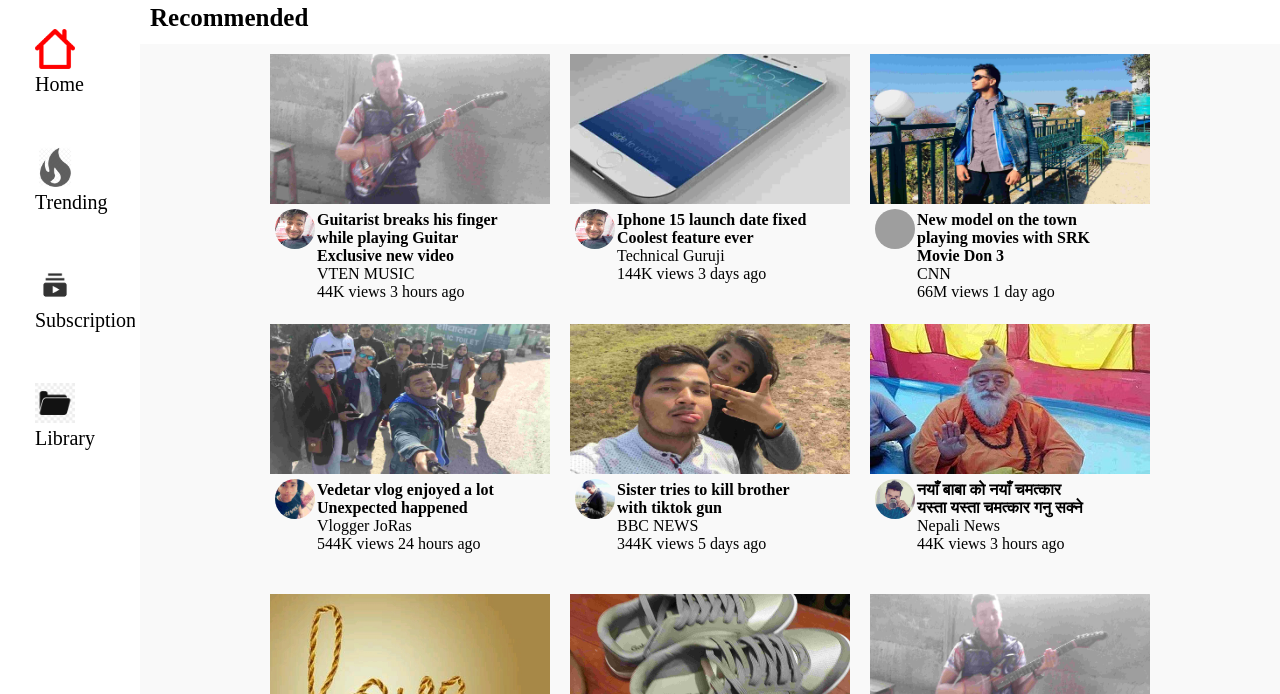
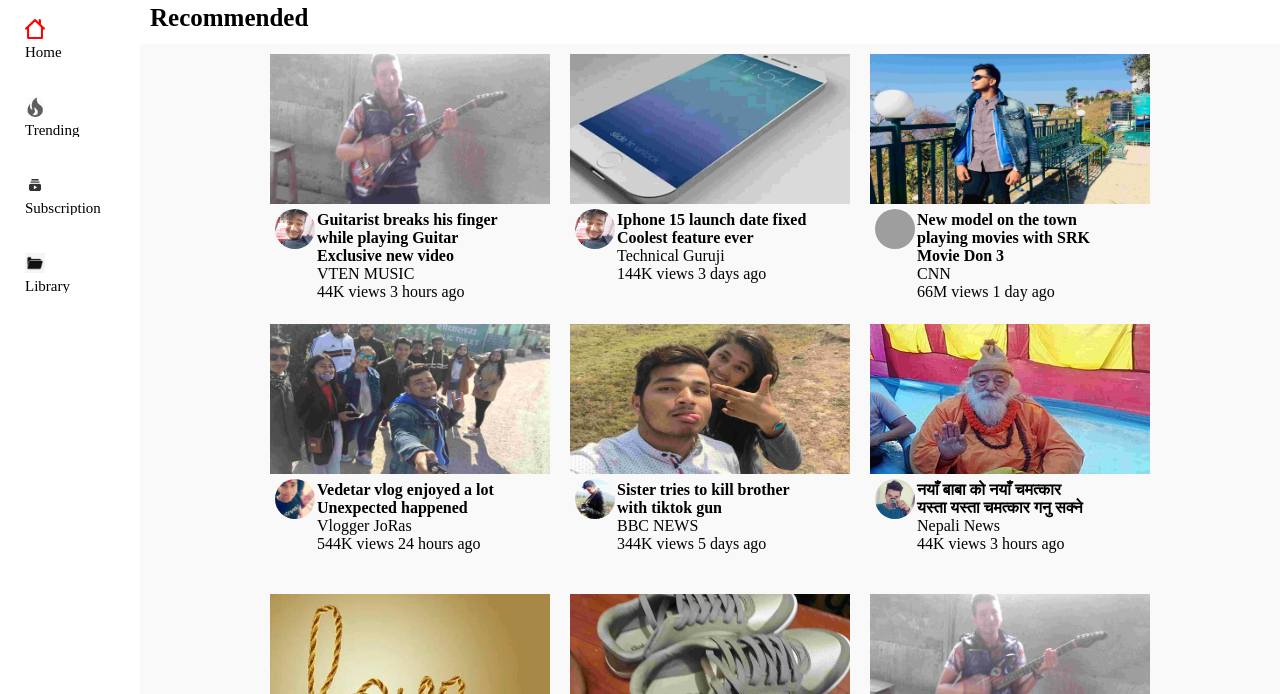
Before and after one commit to adhikarisaroj795/Html-project, a plain HTML site: page index.html in a window 1280 px wide. Shown: the part 106-800 px from the top of the page. Drawn offline with Linux system fonts and the light colour scheme; grey boxes are pictures that could not be loaded.

Commit message:
change size of the logo

```diff
--- a/style.css
+++ b/style.css
@@ -37,12 +37,13 @@
 }
 .homelogo{
 
-	height: 40px;
-	width: 40px;
+	height: 20px;
+	width: 20px;
 	object-position: center;
-	padding: 20px;
+	padding: 10px;
 	margin: 10px;
 	/*background-color: skyblue;*/
+
 }
 
 .homelogo img{
@@ -55,7 +56,7 @@
 
 }
 .home span{
-	font-size: 20px;
+	font-size: 15px;
 }
 .good{
 	display: flex;
```
